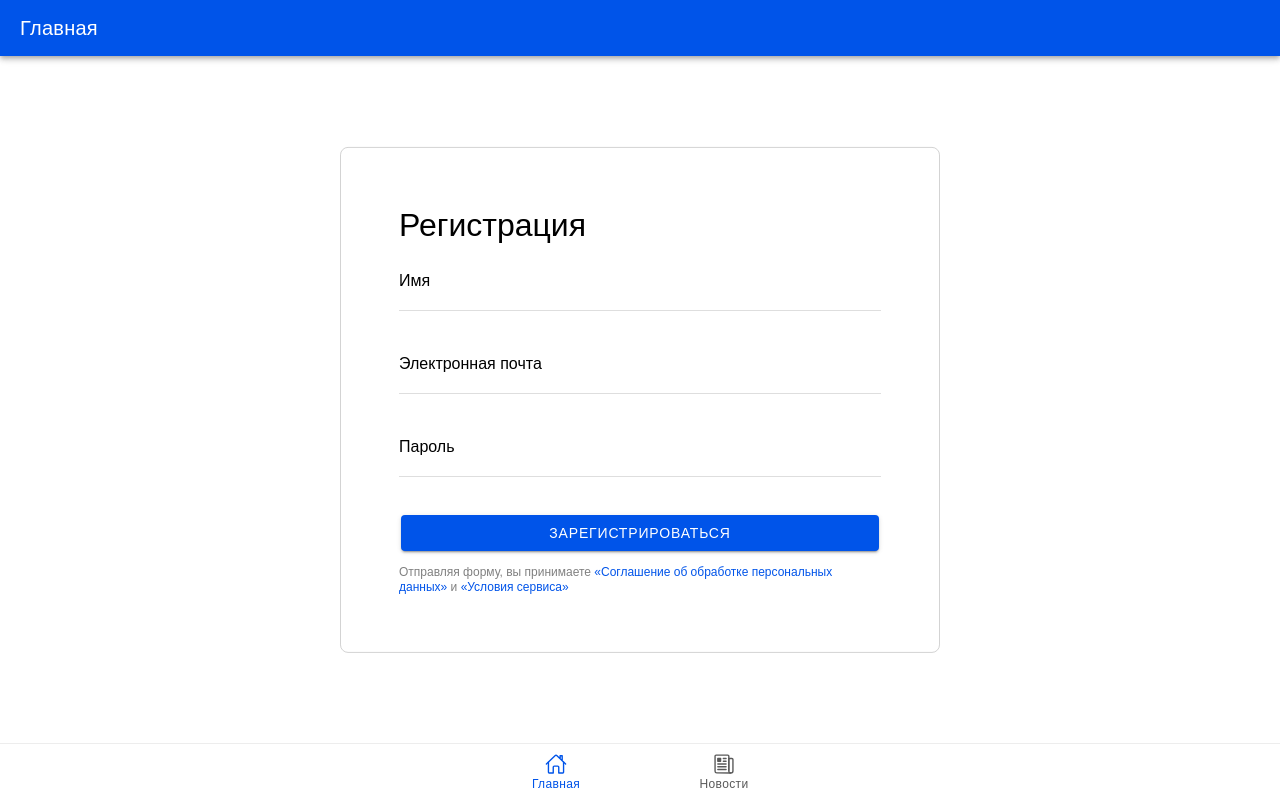
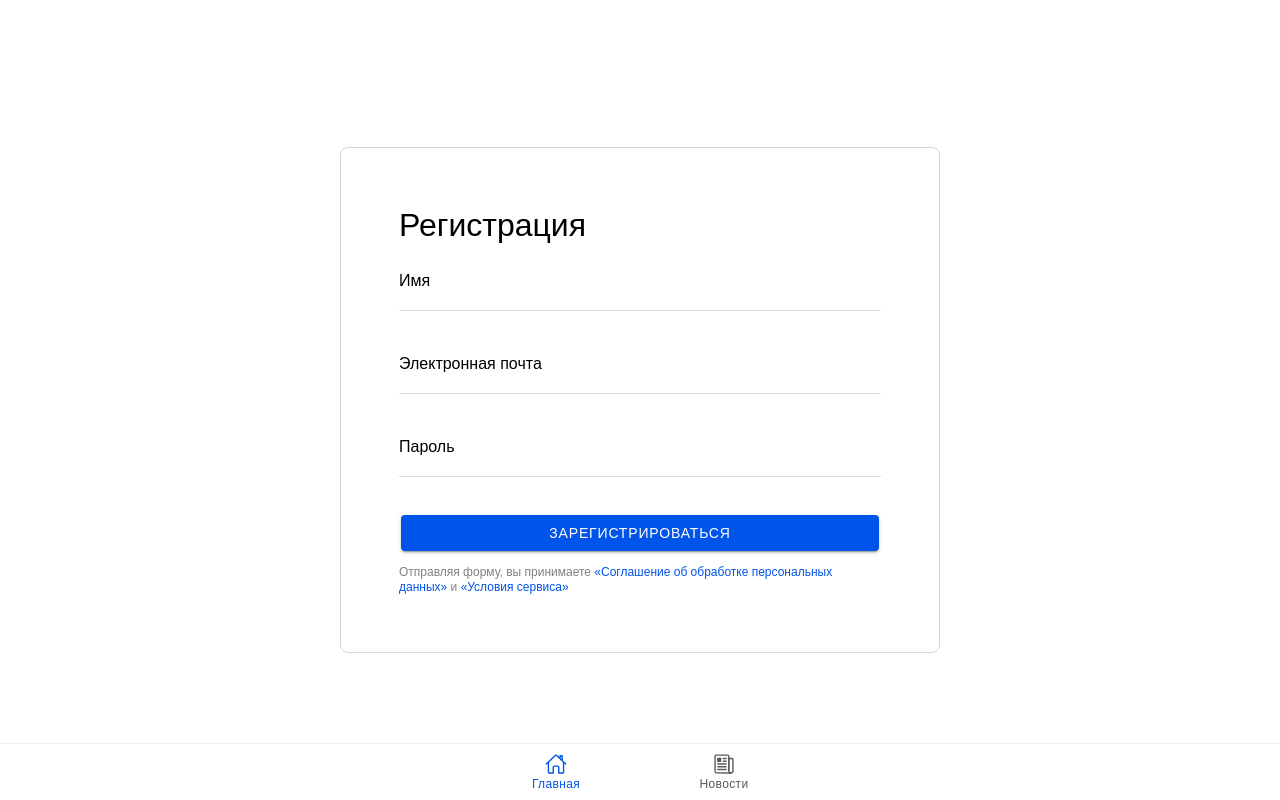
Before and after one commit to panovacoding/ionic-template, a React (Vite) app: page /home in a window 1280 px wide. Built offline with nearby package versions, Linux system fonts and the light colour scheme; no server answers; a web font is replaced by a local one.

Commit message:
fix: layout fixes

```diff
--- a/src/pages/Home/Home.tsx
+++ b/src/pages/Home/Home.tsx
@@ -6,7 +6,7 @@ import Header from '../../components/Header/Header';
 const Home: React.FC = () => {
   return (
     <IonPage>
-      <Header title='Главная'/>
+      {/* <Header title='Главная'/> */}
       <IonContent fullscreen>
         <Form />
       </IonContent>
--- a/src/pages/News/News.tsx
+++ b/src/pages/News/News.tsx
@@ -14,7 +14,7 @@ const News: React.FC = () => {
 
   return (
     <IonPage>
-      <Header title='Новости' />
+      {/* <Header title='Новости' /> */}
       <IonContent>
         <div className="container">
           {/* <IonText>
```
